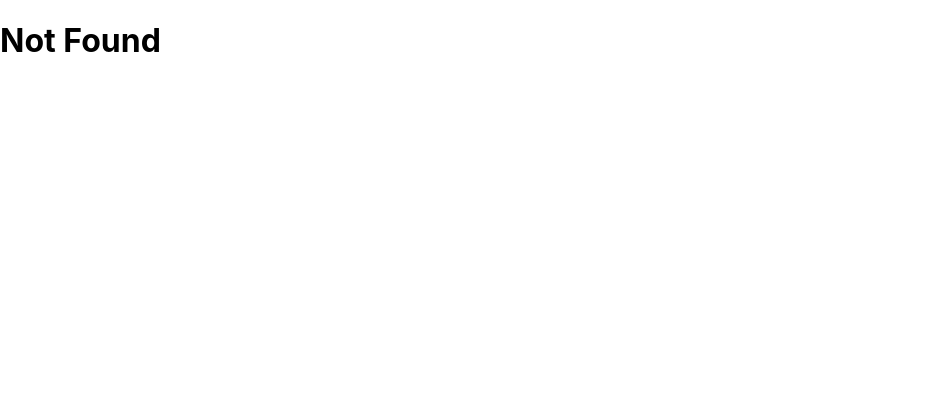
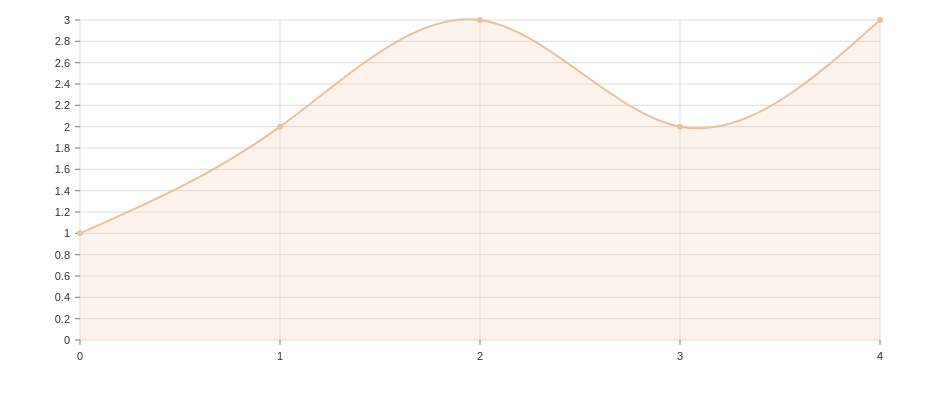
Before and after one commit to momosetkn/togi_check, a React (Create React App) app: page /togi_check/graph in a window 1280 px wide. Shown: the top 398 px of the page, without its empty margins (0-944 px from the left). Built offline with nearby package versions, Linux system fonts and the light colour scheme.

Commit message:
Create Graph component

```diff
--- /dev/null
+++ b/src/Graph.tsx
@@ -0,0 +1,34 @@
+import { Line, Serie } from '@nivo/line'
+
+export const Graph = ({data, length, dataTitle}: { data: number[], length: number, dataTitle?: string }) => {
+  const nivoData: Serie[] = [
+    {
+      "id": dataTitle || 'データ',
+      "color": "hsl(32, 70%, 50%)",
+      "data": [...Array(length)].map((_, i) => (
+        {
+          "x": `${i}`,
+          "y": data[i]
+        }
+      ))
+    }
+  ];
+
+  return (
+    <Line
+      width={900}
+      height={400}
+      margin={{ top: 20, right: 20, bottom: 60, left: 80 }}
+      animate={true}
+      enableSlices={'x'}
+      data={nivoData}
+      enableArea={true}
+      yScale={{
+        type: 'linear',
+        stacked: true,
+      }}
+      curve="natural"
+      fill={[{ match: '*', id: 'gradientA' }]}
+    />
+  )
+}
--- a/src/index.tsx
+++ b/src/index.tsx
@@ -7,6 +7,7 @@ import { BrowserRouter, Switch, Route } from "react-router-dom";
 import { NotFoundPage } from "./NotFoundPage";
 import reportWebVitals from './reportWebVitals';
 import { StartPage } from "./StartPage";
+import { Graph } from "./Graph";
 
 const ROUTER_BASENAME = '/togi_check';
 
@@ -23,6 +24,9 @@ ReactDOM.render(
         <Route path="/training">
           <TrainingPage />
         </Route>
+        <Route path="/graph">
+          <Graph data={[1,2,3,2,3]} length={5} />
+        </Route>
         <Route>
           <NotFoundPage />
         </Route>
```
